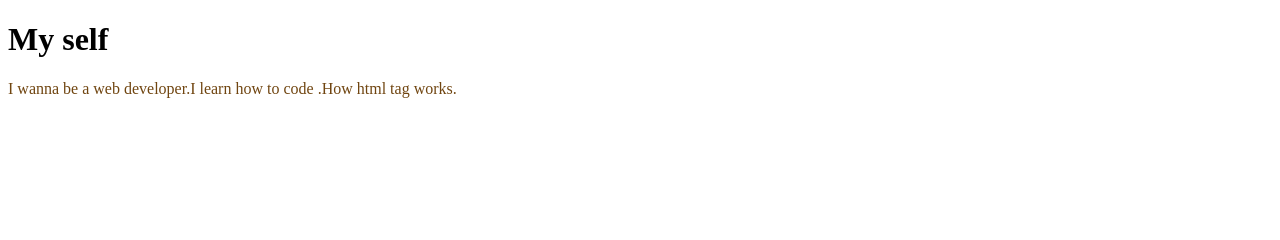
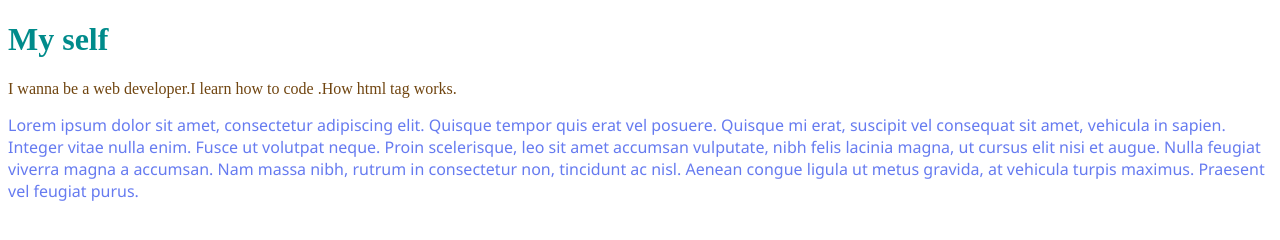
Before and after one commit to shuptitahsin/my-second-repo, a plain HTML site: page index.html in a window 1280 px wide. Drawn offline with Linux system fonts and the light colour scheme.

Commit message:
added color

```diff
--- a/index.html
+++ b/index.html
@@ -11,6 +11,7 @@
     <h1>My self</h1>
     <p>I wanna be a web developer.I learn how to code .How html tag works.
     </p>
+    <p class="para">Lorem ipsum dolor sit amet, consectetur adipiscing elit. Quisque tempor quis erat vel posuere. Quisque mi erat, suscipit vel consequat sit amet, vehicula in sapien. Integer vitae nulla enim. Fusce ut volutpat neque. Proin scelerisque, leo sit amet accumsan vulputate, nibh felis lacinia magna, ut cursus elit nisi et augue. Nulla feugiat viverra magna a accumsan. Nam massa nibh, rutrum in consectetur non, tincidunt ac nisl. Aenean congue ligula ut metus gravida, at vehicula turpis maximus. Praesent vel feugiat purus.</p>
 
 </body>
 </html>
--- a/style.css
+++ b/style.css
@@ -1,6 +1,11 @@
 p{
     color: rgb(112, 69, 16);
 }
-h{
+h1{
     color: darkcyan;
 }
+.para{
+    color: rgb(102, 123, 240);
+    font-family: 'Segoe UI', Tahoma, Geneva, Verdana, sans-serif;
+
+}
```
